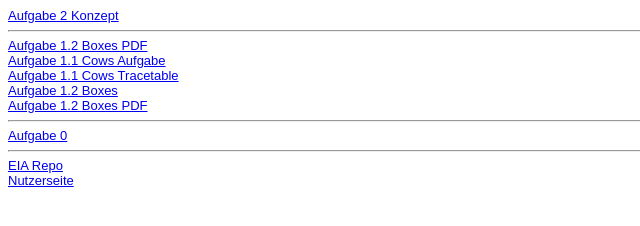
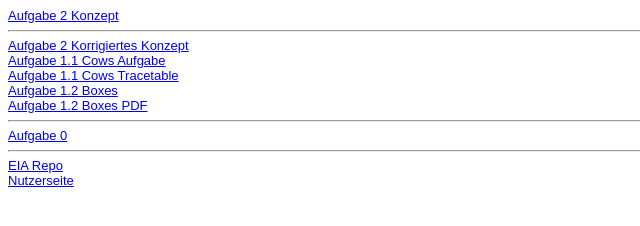
Before and after one commit to Leah1995/EIA2WS, a plain HTML site: page steckbrief.htm in a window 1280 px wide. Shown: the full height of the page, 0-640 px from the left. Drawn offline with Linux system fonts and the light colour scheme.

Commit message:
steckbrief

```diff
--- a/steckbrief.htm
+++ b/steckbrief.htm
@@ -18,7 +18,7 @@ body {
 <div><a href="https://leah1995.github.io/EIA2WS/Aufgabe-2/Aufg2.html target="_blank"></a></div>
 <div><a href="https://leah1995.github.io/EIA2WS/Aufgabe-2/Aufg2_Konzept.jpg" target="_blank">Aufgabe 2 Konzept</a></div>
 <hr>
-<div><a href="https://leah1995.github.io/EIA2WS/Aufgabe-1/Aufg1_2/aufg1.2_konzeptneu" target="_blank">Aufgabe 1.2 Boxes PDF</a></div>
+<div><a href="https://leah1995.github.io/EIA2WS/Aufgabe-1/Aufg1_2/aufg1.2_konzeptneu" target="_blank">Aufgabe 2 Korrigiertes Konzept</a></div>
 <div><a href="https://leah1995.github.io/EIA2WS/Aufgabe-1/Aufg1_1/Cows.html" target="_blank">Aufgabe 1.1 Cows Aufgabe</a></div>
 <div><a href="https://leah1995.github.io/EIA2WS/Aufgabe-1/Aufg1_1/Aufg1_1.pdf" target="_blank">Aufgabe 1.1 Cows Tracetable</a></div>
 <div><a href="https://leah1995.github.io/EIA2WS/Aufgabe-1/Aufg1_2/Boxes.html" target="_blank">Aufgabe 1.2 Boxes</a></div>
```
